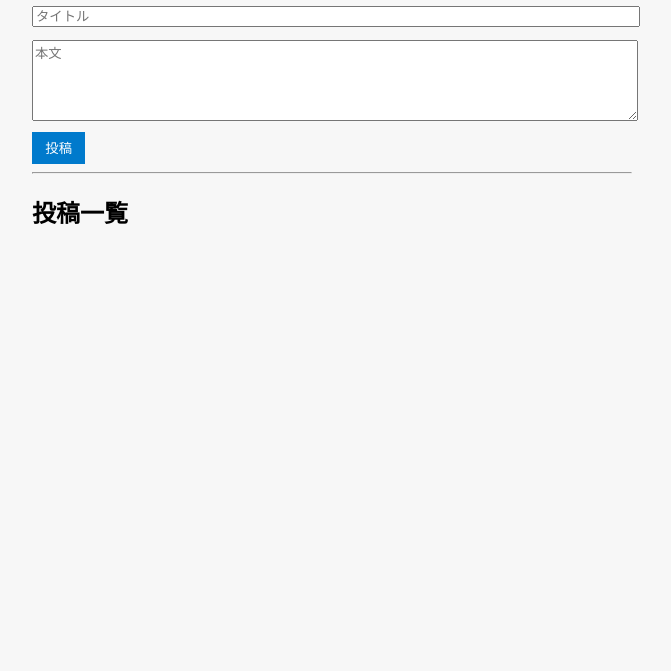
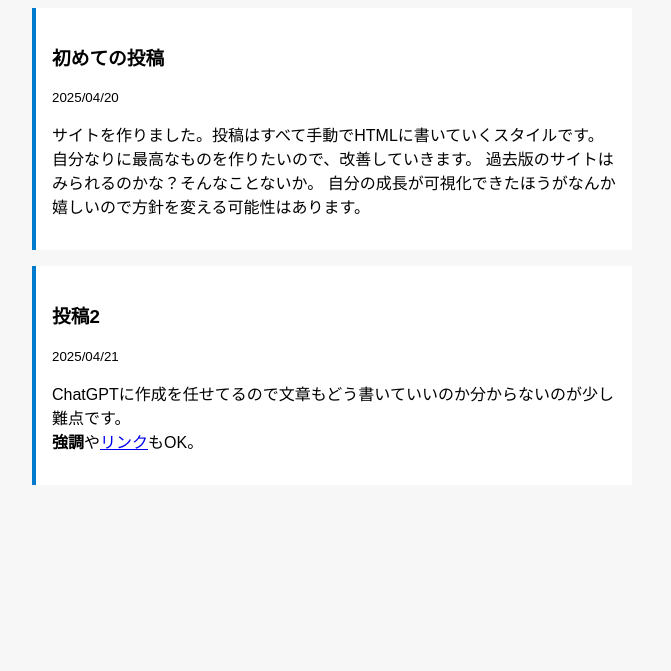
Before and after one commit to Weakest989/my_site, a plain HTML site: page index.html in a window 1280 px wide. Shown: the part 129-800 px from the top of the page, without its empty margins (308-979 px from the left). Drawn offline with Linux system fonts and the light colour scheme.

Commit message:
Update index.html
誰でも投稿できる形式になっていたので自分のみが投稿できるように変更しました。

```diff
--- a/index.html
+++ b/index.html
@@ -2,22 +2,30 @@
 <html lang="ja">
 <head>
   <meta charset="UTF-8">
-  <title>my site</title>
+  <title>日記・メモ</title>
   <link rel="stylesheet" href="style.css">
 </head>
 <body>
-  <h1>memo</h1>
-  <form id="postForm">
-    <input type="text" id="title" placeholder="タイトル" required><br>
-    <textarea id="content" placeholder="本文" rows="5" required></textarea><br>
-    <button type="submit">投稿</button>
-  </form>
+  <h1>日記</h1>
 
-  <hr>
+  <div class="post">
+    <h3>初めての投稿</h3>
+    <small>2025/04/20</small>
+    <p>
+      サイトを作りました。投稿はすべて手動でHTMLに書いていくスタイルです。<br>
+      自分なりに最高なものを作りたいので、改善していきます。
+      過去版のサイトはみられるのかな？そんなことないか。
+      自分の成長が可視化できたほうがなんか嬉しいので方針を変える可能性はあります。
+    </p>
+  </div>
 
-  <h2>投稿一覧</h2>
-  <div id="posts"></div>
-
-  <script src="script.js"></script>
+  <div class="post">
+    <h3>投稿2</h3>
+    <small>2025/04/21</small>
+    <p>
+      ChatGPTに作成を任せてるので文章もどう書いていいのか分からないのが少し難点です。<br>
+      <strong>強調</strong>や<a href="#">リンク</a>もOK。
+    </p>
+  </div>
 </body>
 </html>
```
